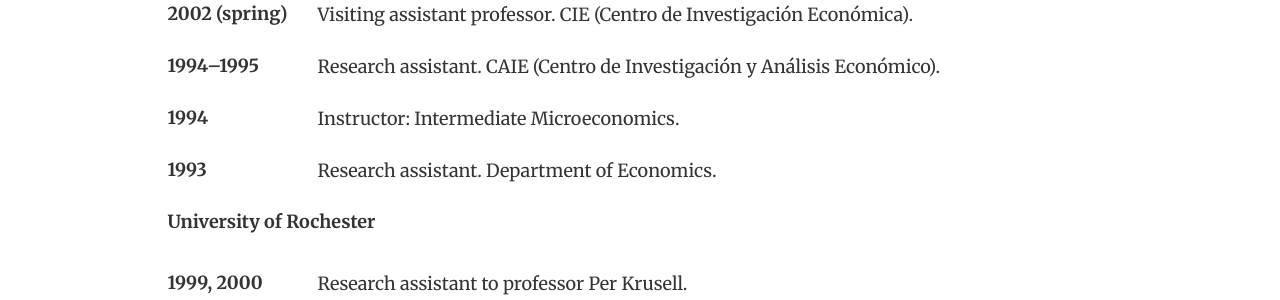
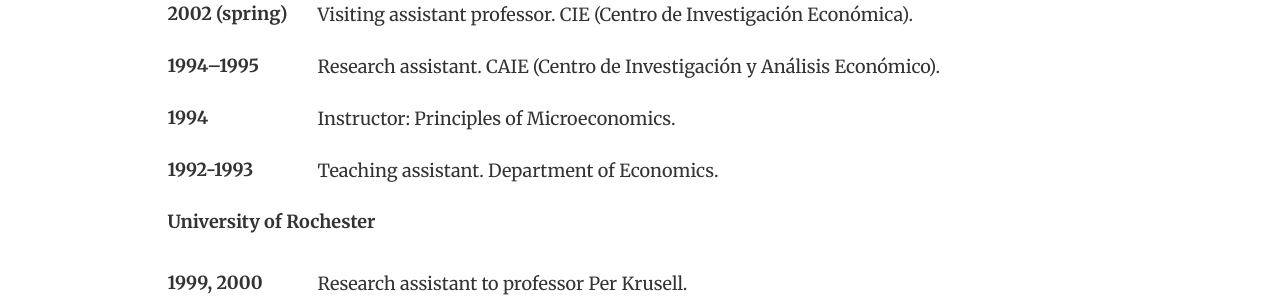
Before and after one commit to rubenhm/rubenhm.github.io, a Jekyll site: the page built from cv/index.html, in a window 1280 px wide and 900 px high, scrolled down 1486 px. Shown: the part 153-453 px from the top of the window. Built offline with Jekyll 4.4.1, drawn with Linux system fonts in a browser that asks for light colours; nearby versions of some CDN libraries; Markdown is read by kramdown in place of the engine named in the settings.

Commit message:
Fixed type in CV.

```diff
--- a/cv/index.html
+++ b/cv/index.html
@@ -139,10 +139,10 @@
             <dd><p>Research assistant. CAIE (Centro de Investigación y Análisis Económico).</p>
             </dd>
             <dt>1994</dt>
-            <dd><p>Instructor: Intermediate Microeconomics.</p>
+            <dd><p>Instructor: Principles of Microeconomics.</p>
             </dd>
-            <dt>1993</dt>
-            <dd><p>Research assistant. Department of Economics.</p>
+            <dt>1992-1993</dt>
+            <dd><p>Teaching assistant. Department of Economics.</p>
             </dd>
           </dl>
           <p><strong>University of Rochester</strong></p><br/>
```
